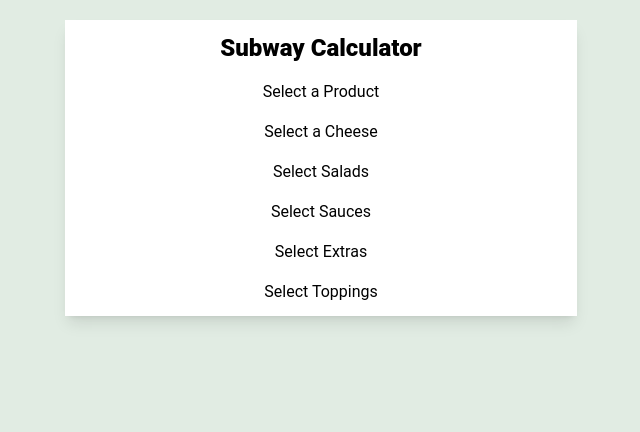
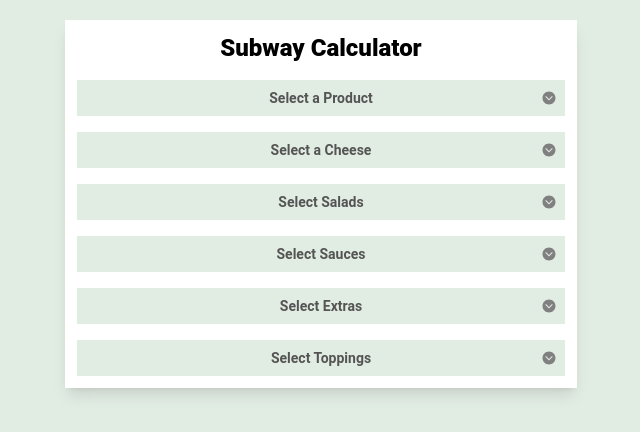
Before and after one commit to mariawarnes/subway-nutrition-calculator, a React (Vite) app: page / in a window 1280 px wide. Shown: the top 432 px of the page, without its empty margins (319-959 px from the left). Built offline with nearby package versions, Linux system fonts and the light colour scheme; a web font is replaced by a local one.

Commit message:
Dropdown styles and functionality

```diff
--- a/src/App.tsx
+++ b/src/App.tsx
@@ -1,6 +1,5 @@
 import { useState } from "react";
 import "./App.css";
-import Button from "./components/Button";
 import SingleSelectDropdown from "./components/SingleSelectDropdown";
 import MultiSelectDropdown from "./components/MultiSelectDropdown";
 import {
@@ -20,24 +19,16 @@
   );
   const [selectedBread, setSelectedBread] = useState<Ingredient | null>(null);
   const [selectedCheese, setSelectedCheese] = useState<Ingredient | null>(null);
-  const [selectedSalads, setSelectedSalads] = useState<Ingredient[] | null>(
-    null
-  );
-  const [selectedSauces, setSelectedSauces] = useState<Ingredient[] | null>(
-    null
-  );
-  const [selectedExtras, setSelectedExtras] = useState<Ingredient[] | null>(
-    null
-  );
-  const [selectedToppings, setSelectedToppings] = useState<Ingredient[] | null>(
-    null
-  );
+  const [selectedSalads, setSelectedSalads] = useState<Ingredient[]>([]);
+  const [selectedSauces, setSelectedSauces] = useState<Ingredient[]>([]);
+  const [selectedExtras, setSelectedExtras] = useState<Ingredient[]>([]);
+  const [selectedToppings, setSelectedToppings] = useState<Ingredient[]>([]);
   return (
     <div className="p-3 mx-auto max-w-lg my-5 shadow-lg bg-white space-y-4">
       <h1 className="font-black text-2xl w-full text-center font-dark-green">
         Subway Calculator
       </h1>
-      <div className="flex flex-col space-y-4">
+      <div className="flex flex-col space-y-4 relative">
         {/* Product */}
         <SingleSelectDropdown
           title={"Product"}
--- a/src/components/MultiSelectDropdown.tsx
+++ b/src/components/MultiSelectDropdown.tsx
@@ -1,6 +1,8 @@
 import { Listbox } from "@headlessui/react";
-import React from "react";
 import { MultiSelectDropdownProps } from "../types";
+import { FaCheck } from "react-icons/fa";
+import { IoChevronDownCircleSharp } from "react-icons/io5";
+import { useState } from "react";
 
 const MultiSelectDropdown = ({
   title,
@@ -9,19 +11,43 @@
   setSelected,
 }: MultiSelectDropdownProps) => {
   return (
+    <div className="relative text-sm">
       <Listbox value={selected} onChange={setSelected} multiple>
-      <Listbox.Button>
-        {selected?.map((singleSelected) => singleSelected.name).join(", ") ||
+        <Listbox.Button className="relative text-dark-grey font-semibold w-full py-2 bg-light-green">
+          {selected?.map((single) => single.name).join(", ") ||
             "Select " + title}
+          <span className="pointer-events-none absolute inset-y-0 right-0 flex items-center pr-2">
+            <IoChevronDownCircleSharp
+              className="text-grey text-base"
+              aria-hidden="true"
+            />
+          </span>
         </Listbox.Button>
-      <Listbox.Options>
+        <Listbox.Options className="absolute left-0 right-0 top-8 z-10 mt-1 max-h-60 overflow-auto bg-light-green py-1 text-dark-green shadow-lg ring-1 ring-black/5 focus:outline-none sm:text-sm">
           {options.map((option) => (
-          <Listbox.Option key={option.id} value={option}>
+            <Listbox.Option
+              className={({ active, selected }) =>
+                `relative flex flex-row p-3 select-none  font-semibold ${
+                  active ?? "bg-dark-green text-white"
+                }
+              ${selected ? "bg-dark-green text-white" : "text-dark-grey"}`
+              }
+              key={option.id}
+              value={option}
+            >
+              {selected ? (
+                <span className="flex h-5 w-5 flex-row items-center mr-3 bg-green text-dark-green">
+                  <FaCheck className="m-[0.125rem]" aria-hidden="true" />
+                </span>
+              ) : (
+                <span className="flex h-5 w-5 flex-row items-center mr-3 bg-green text-dark-green"></span>
+              )}
               {option.name}
             </Listbox.Option>
           ))}
         </Listbox.Options>
       </Listbox>
+    </div>
   );
 };
 
--- a/src/components/SingleSelectDropdown.tsx
+++ b/src/components/SingleSelectDropdown.tsx
@@ -1,5 +1,7 @@
 import { Listbox } from "@headlessui/react";
 import { SingleSelectDropdownProps } from "../types";
+import { FaSquare, FaCheckSquare, FaCheck } from "react-icons/fa";
+import { IoChevronDownCircleSharp } from "react-icons/io5";
 
 const SingleSelectDropdown = ({
   title,
@@ -8,16 +10,42 @@
   setSelected,
 }: SingleSelectDropdownProps) => {
   return (
+    <div className="relative text-sm">
       <Listbox value={selected} onChange={setSelected}>
-      <Listbox.Button>{selected?.name || "Select a " + title}</Listbox.Button>
-      <Listbox.Options>
+        <Listbox.Button className="relative text-dark-grey font-semibold w-full py-2 bg-light-green">
+          {selected?.name || "Select a " + title}
+          <span className="pointer-events-none absolute inset-y-0 right-0 flex items-center pr-2">
+            <IoChevronDownCircleSharp
+              className="text-grey text-base"
+              aria-hidden="true"
+            />
+          </span>
+        </Listbox.Button>
+        <Listbox.Options className="absolute left-0 right-0 top-8 z-10 mt-1 max-h-60 overflow-auto bg-light-green py-1 text-dark-green shadow-lg ring-1 ring-black/5 focus:outline-none sm:text-sm">
           {options.map((option) => (
-          <Listbox.Option key={option.id} value={option}>
+            <Listbox.Option
+              className={({ active, selected }) =>
+                `relative flex flex-row p-3 select-none  font-semibold ${
+                  active ?? "bg-dark-green text-white"
+                }
+                ${selected ? "bg-dark-green text-white" : "text-dark-grey"}`
+              }
+              key={option.id}
+              value={option}
+            >
+              {selected ? (
+                <span className="flex h-5 w-5 flex-row items-center mr-3 bg-green text-dark-green">
+                  <FaCheck className="m-[0.125rem]" aria-hidden="true" />
+                </span>
+              ) : (
+                <span className="flex h-5 w-5 flex-row items-center mr-3 bg-green text-dark-green"></span>
+              )}
               {option.name}
             </Listbox.Option>
           ))}
         </Listbox.Options>
       </Listbox>
+    </div>
   );
 };
 
--- a/src/data/ingredients.json
+++ b/src/data/ingredients.json
@@ -36,7 +36,7 @@
   "breads": [
     {
       "id": "b-1",
-      "name": "9-Grain Wheat Bread",
+      "name": "9-Grain Wheat",
       "calories": 165,
       "protein": 7.8,
       "carbs": 27,
@@ -44,7 +44,7 @@
     },
     {
       "id": "b-2",
-      "name": "Gluten-Free Bread",
+      "name": "Gluten-Free",
       "calories": 285,
       "protein": 3.1,
       "carbs": 56,
@@ -52,7 +52,7 @@
     },
     {
       "id": "b-3",
-      "name": "Hearty Italian Bread",
+      "name": "Hearty Italian",
       "calories": 186,
       "protein": 7.4,
       "carbs": 35,
@@ -60,7 +60,7 @@
     },
     {
       "id": "b-4",
-      "name": "Honey & Oat Bread",
+      "name": "Honey & Oat",
       "calories": 235,
       "protein": 9.5,
       "carbs": 41,
@@ -68,7 +68,7 @@
     },
     {
       "id": "b-5",
-      "name": "Italian Herbs & Cheese Bread",
+      "name": "Italian Herbs & Cheese",
       "calories": 195,
       "protein": 9.3,
       "carbs": 30,
@@ -76,7 +76,7 @@
     },
     {
       "id": "b-6",
-      "name": "Italian White Bread",
+      "name": "Italian White",
       "calories": 161,
       "protein": 6.9,
       "carbs": 29,
@@ -84,7 +84,7 @@
     },
     {
       "id": "b-7",
-      "name": "Wholegrain Bread",
+      "name": "Wholegrain",
       "calories": 207,
       "protein": 9.9,
       "carbs": 35,
@@ -368,7 +368,7 @@
     },
     {
       "id": "c-7",
-      "name": "Vegan CheeZe",
+      "name": "Vegan CheeZe (VE)",
       "calories": 59,
       "protein": 0,
       "carbs": 3.8,
--- a/src/types/index.ts
+++ b/src/types/index.ts
@@ -18,5 +18,5 @@
   title: string;
   options: Ingredient[];
   selected: Ingredient[] | null;
-  setSelected: (value: Ingredient[] | null) => void;
+  setSelected: React.Dispatch<React.SetStateAction<Ingredient[]>>;
 }
--- a/tailwind.config.ts
+++ b/tailwind.config.ts
@@ -11,8 +11,10 @@
         black: "#545454",
         grey: "#808080",
         "light-grey": "#a4a4a4",
+        "dark-grey": "#545454",
         yellow: "#ffc20d",
         "light-green": "#e1ece3",
+        green: "#78B856",
         "dark-green": "#006230",
         blue: "0E82AF",
         red: "DE3804",
```
Lines whose indentation alone changed are shown as unchanged.
